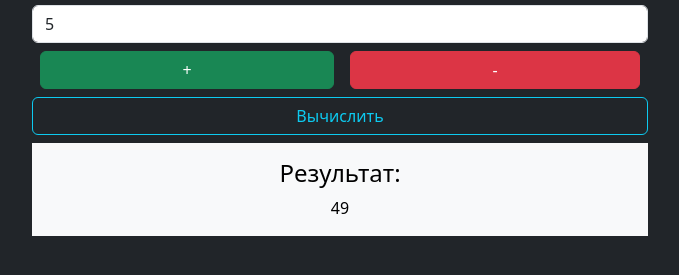
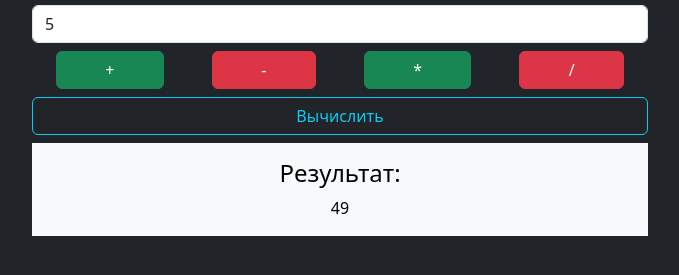
Before and after one commit to kolya8077/js-2024, a plain HTML site: page 01-base/index.html in a window 1280 px wide. Shown: the part 145-420 px from the top of the page, without its empty margins (300-979 px from the left). Drawn offline with nearby package versions, Linux system fonts and the light colour scheme.

Commit message:
Update index.html

```diff
--- a/01-base/index.html
+++ b/01-base/index.html
@@ -4,10 +4,10 @@
     <meta charset="UTF-8" />
     <meta http-equiv="X-UA-Compatible" content="IE=edge" />
     <meta name="viewport" content="width=device-width, initial-scale=1.0" />
-    <link
+    <!-- <link
       rel="shortcut icon"
       href="https://result.school/logo-result.school.png"
-    />
+    /> -->
     <link
       href="https://cdn.jsdelivr.net/npm/bootstrap@5.3.0-alpha3/dist/css/bootstrap.min.css"
       rel="stylesheet"
@@ -36,8 +36,10 @@
         value="5"
       />
       <div class="d-flex mb-2">
-        <button class="btn btn-success flex-grow-1 mx-2" id="plus">+</button>
-        <button class="btn btn-danger flex-grow-1 mx-2" id="minus">-</button>
+        <button class="btn btn-success flex-grow-1 mx-4" id="plus">+</button>
+        <button class="btn btn-danger flex-grow-1 mx-4" id="minus">-</button>
+        <button class="btn btn-success flex-grow-1 mx-4" id="multiply">*</button>
+        <button class="btn btn-danger flex-grow-1 mx-4" id="dividing">/</button>
       </div>
       <button class="btn btn-outline-info w-100 mb-2" id="submit">
         Вычислить
@@ -48,5 +50,6 @@
         <p id="result" class="mb-0">49</p>
       </div>
     </div>
+    <!-- <script src="app.js"></script> -->
   </body>
 </html>
```
